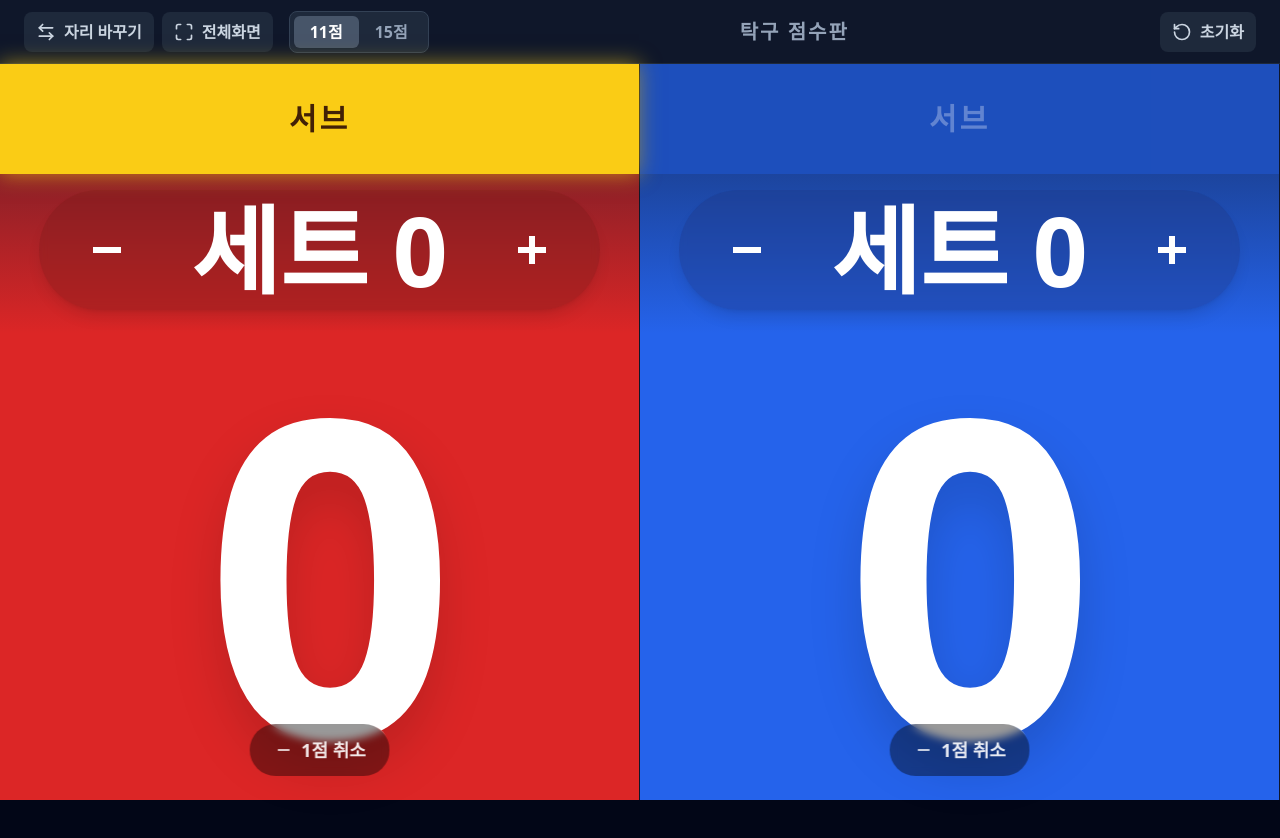
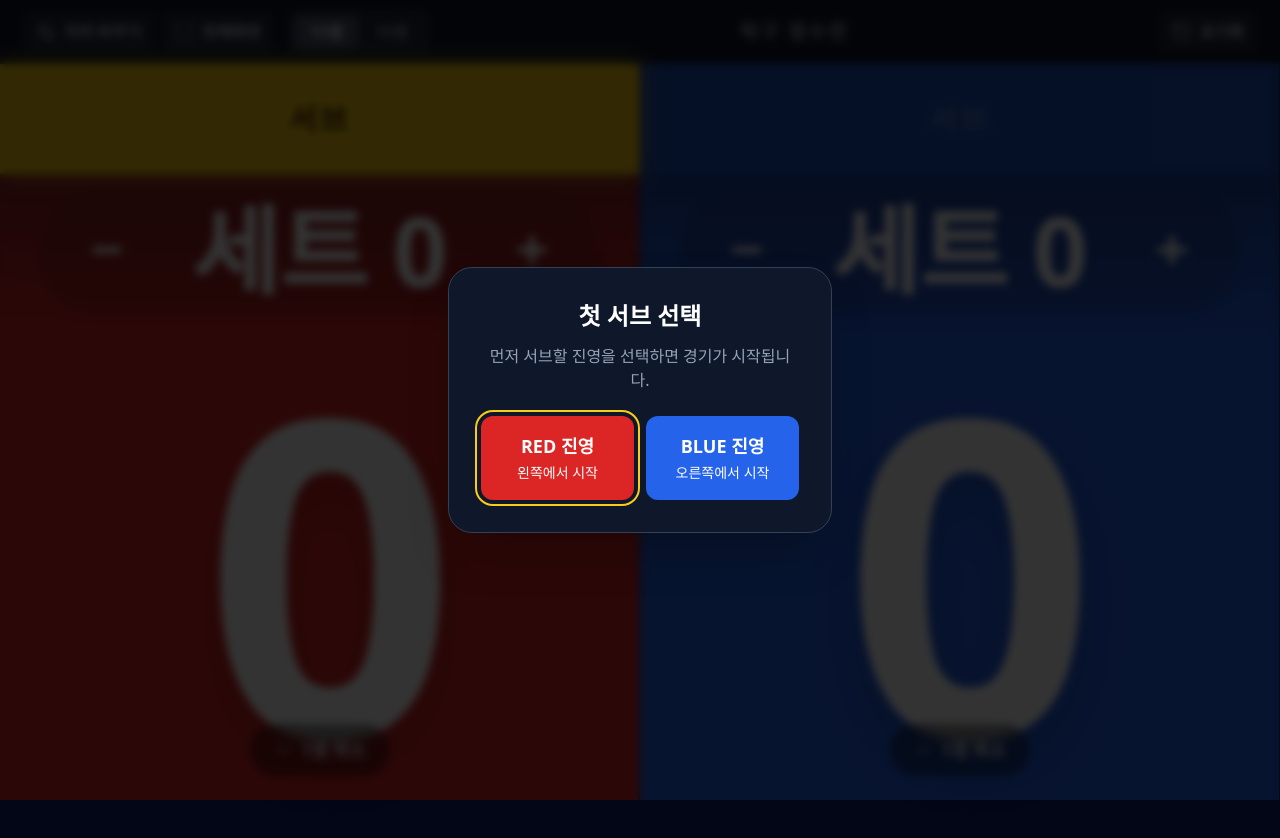
Before and after one commit to patrickdfg/pingpong, a plain HTML site: page index.html in a window 1280 px wide. Drawn offline with nearby package versions, Linux system fonts and the light colour scheme.

Commit message:
Add first-server selection when starting or resetting a match

```diff
--- a/index.html
+++ b/index.html
@@ -114,6 +114,24 @@
         </div>
     </div>
 
+    <!-- 경기 시작 서브 선택 -->
+    <dialog id="firstServeModal" aria-labelledby="firstServeTitle" aria-describedby="firstServeDescription" class="bg-slate-900 text-white p-6 sm:p-8 rounded-3xl w-[calc(100%-2rem)] max-w-sm border border-slate-700 shadow-2xl backdrop:bg-black/80 backdrop:backdrop-blur-sm">
+        <h2 id="firstServeTitle" class="text-xl sm:text-2xl font-bold text-center mb-3">첫 서브 선택</h2>
+        <p id="firstServeDescription" class="text-slate-400 text-sm sm:text-base text-center mb-6">먼저 서브할 진영을 선택하면 경기가 시작됩니다.</p>
+        <div class="flex flex-col landscape:flex-row gap-3">
+            <button type="button" onclick="startGame('left')" class="flex-1 py-4 px-3 bg-red-600 hover:bg-red-500 rounded-xl font-bold focus-visible:outline focus-visible:outline-2 focus-visible:outline-offset-4 focus-visible:outline-yellow-400">
+                <span class="block text-lg">RED 진영</span>
+                <span class="text-sm font-normal landscape:hidden">위쪽에서 시작</span>
+                <span class="text-sm font-normal hidden landscape:inline">왼쪽에서 시작</span>
+            </button>
+            <button type="button" onclick="startGame('right')" class="flex-1 py-4 px-3 bg-blue-600 hover:bg-blue-500 rounded-xl font-bold focus-visible:outline focus-visible:outline-2 focus-visible:outline-offset-4 focus-visible:outline-yellow-400">
+                <span class="block text-lg">BLUE 진영</span>
+                <span class="text-sm font-normal landscape:hidden">아래쪽에서 시작</span>
+                <span class="text-sm font-normal hidden landscape:inline">오른쪽에서 시작</span>
+            </button>
+        </div>
+    </dialog>
+
     <!-- 초기화 모달 -->
     <div id="resetModal" class="hidden fixed inset-0 bg-black/80 backdrop-blur-sm flex items-center justify-center z-50 p-4">
         <div class="bg-slate-900 p-6 sm:p-8 rounded-3xl max-w-sm w-full text-center border border-slate-700 shadow-2xl">
@@ -193,6 +211,12 @@
         function adjustSets(side, amount) { state[side].sets = Math.max(0, state[side].sets + amount); render(); }
         function setFirstServer(side) { state.firstServer = side; calculateServer(); render(); }
 
+        function startGame(side) {
+            setFirstServer(side);
+            document.getElementById('firstServeModal').close();
+            document.getElementById(side + 'ScoreBtn').focus();
+        }
+
         function switchSides() {
             const temp = { ...state.left };
             state.left = { ...state.right };
@@ -225,6 +249,7 @@
             calculateServer();
             render();
             checkWin();
+            document.getElementById('firstServeModal').showModal();
         }
 
         function applyTheme(side) {
@@ -283,7 +308,13 @@
             }
         }
 
+        // 선택 전에는 점수판 조작과 Escape 키로 선택 창을 닫는 것을 막습니다.
+        document.getElementById('firstServeModal').addEventListener('cancel', event => event.preventDefault());
+        document.getElementById('firstServeModal').addEventListener('keydown', event => {
+            if (event.key === 'Escape') event.preventDefault();
+        });
         render();
+        document.getElementById('firstServeModal').showModal();
     </script>
 </body>
 </html>
```
Also changed, not shown: index.html.html (+31 -0 lines).
